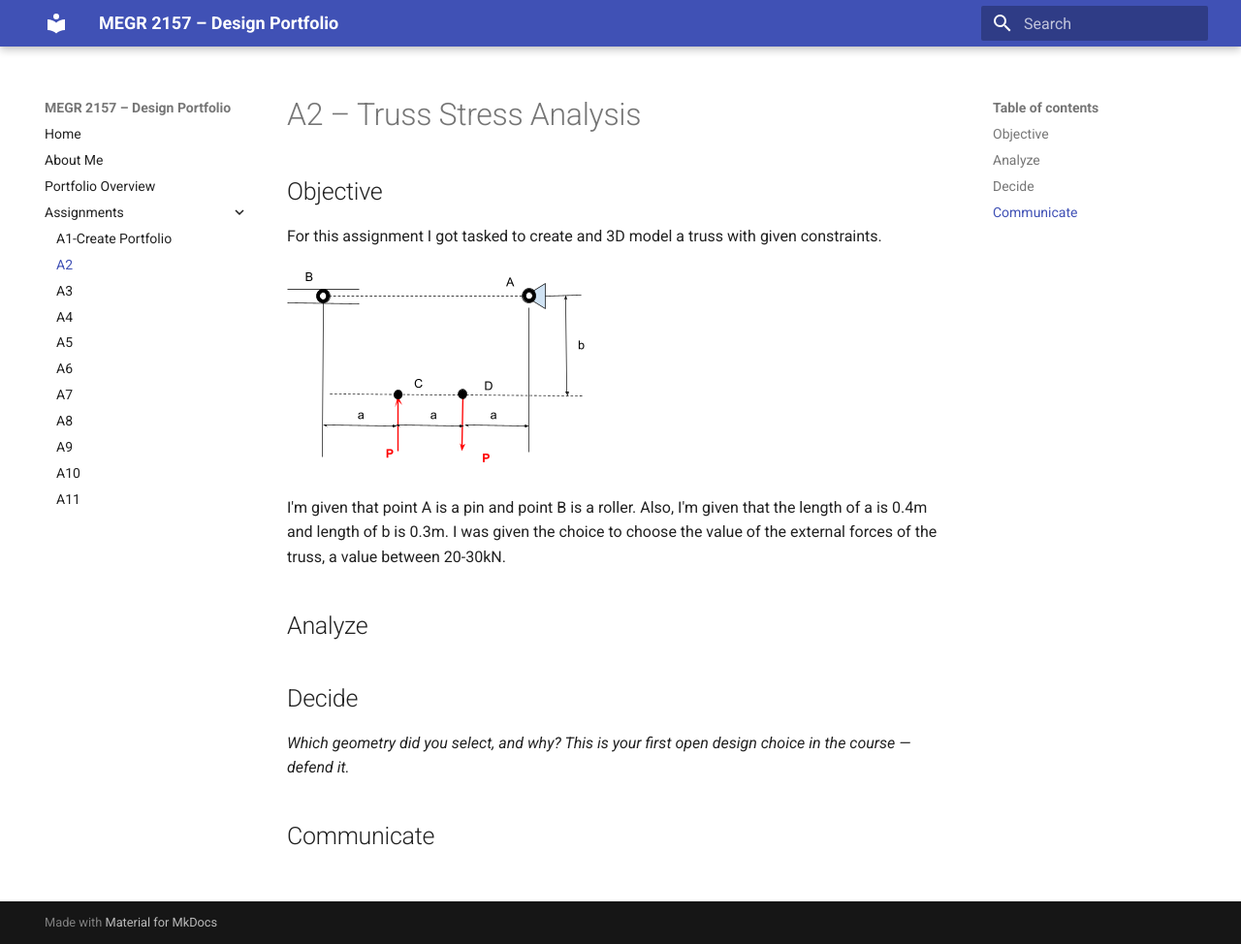
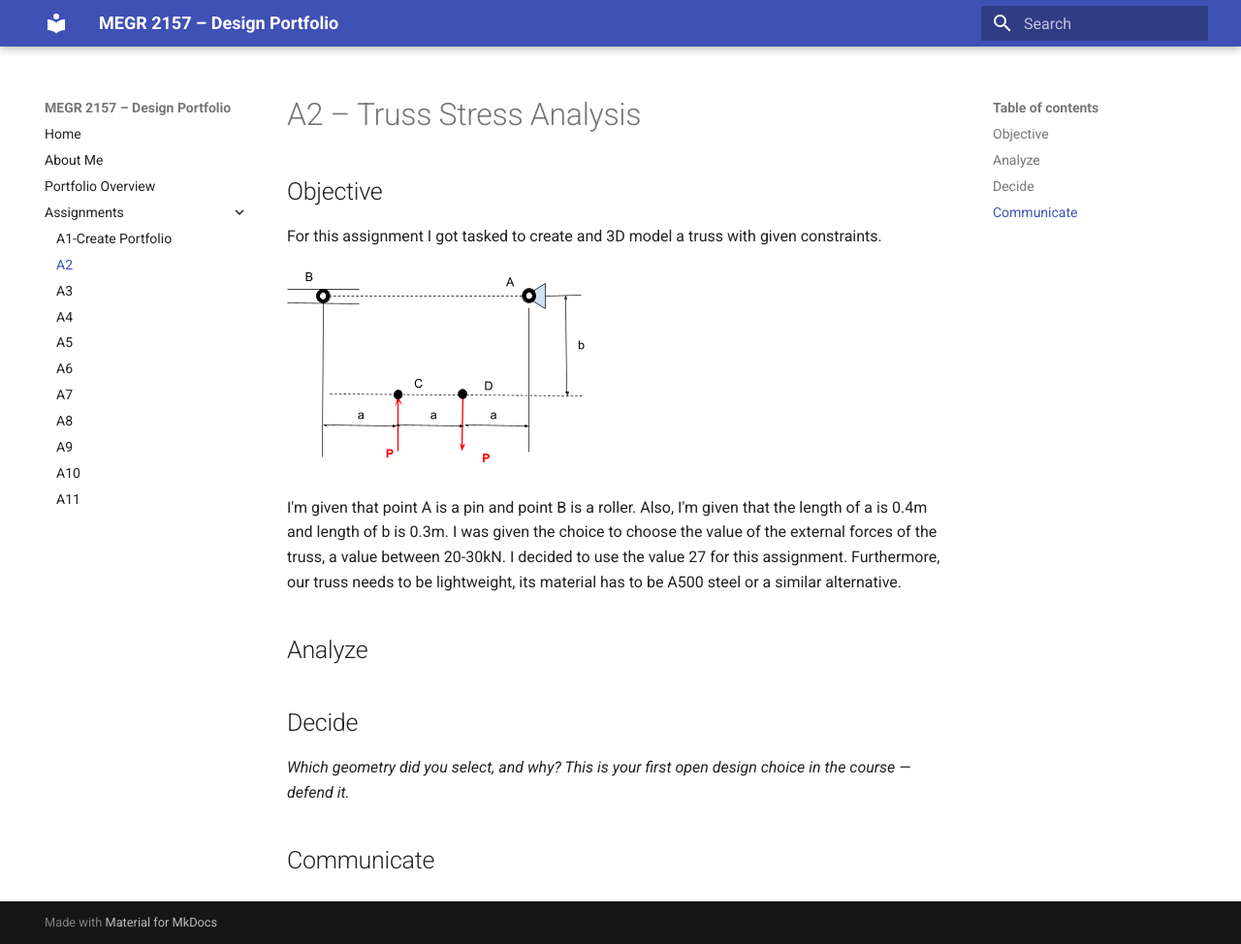
Before and after one commit to Jeffrey-Mendoza/megr2157-portfolio, an MkDocs documentation site: the page built from docs/assignments/A02/index.md, in a window 1280 px wide and 974 px high. Shown: the whole window at 97% size. Built offline with MkDocs 1.6.1 and Material for MkDocs 9.7.7, drawn with Linux system fonts in a browser that asks for light colours.

Commit message:
Update assignment details in index.md
Added details about external forces and material choice for the truss.

```diff
--- a/docs/assignments/A02/index.md
+++ b/docs/assignments/A02/index.md
@@ -5,7 +5,7 @@ For this assignment I got tasked to create and 3D model a truss with given const
 
 ![My Image](trusscontraints.png)
 
-I'm given that point A is a pin and point B is a roller. Also, I'm given that the length of a is 0.4m and length of b is 0.3m. I was given the choice to choose the value of the external forces of the truss, a value between 20-30kN.
+I'm given that point A is a pin and point B is a roller. Also, I'm given that the length of a is 0.4m and length of b is 0.3m. I was given the choice to choose the value of the external forces of the truss, a value between 20-30kN. I decided to use the value 27 for this assignment. Furthermore, our truss needs to be lightweight, its material has to be A500 steel or a similar alternative.
 
 ## Analyze
 
```
